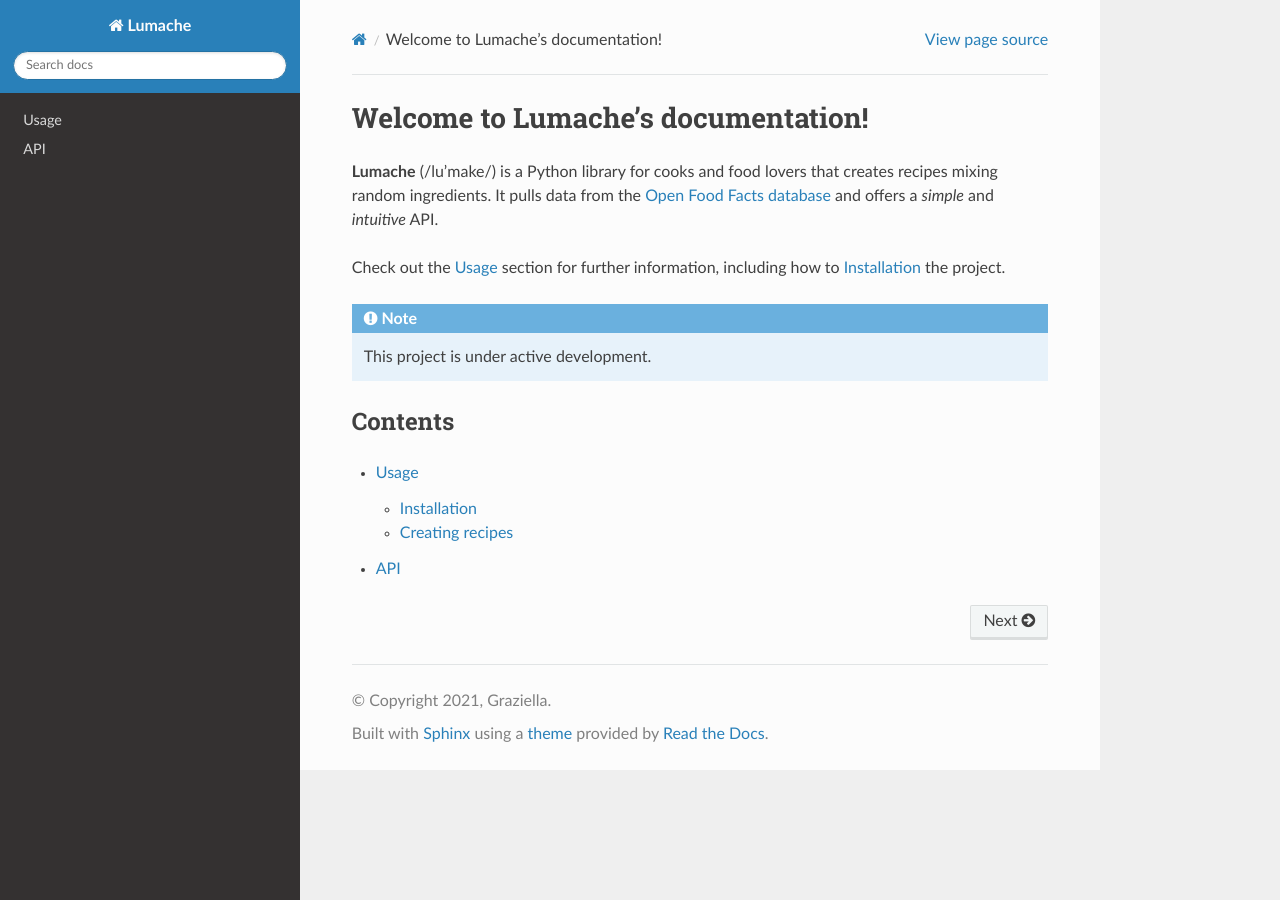
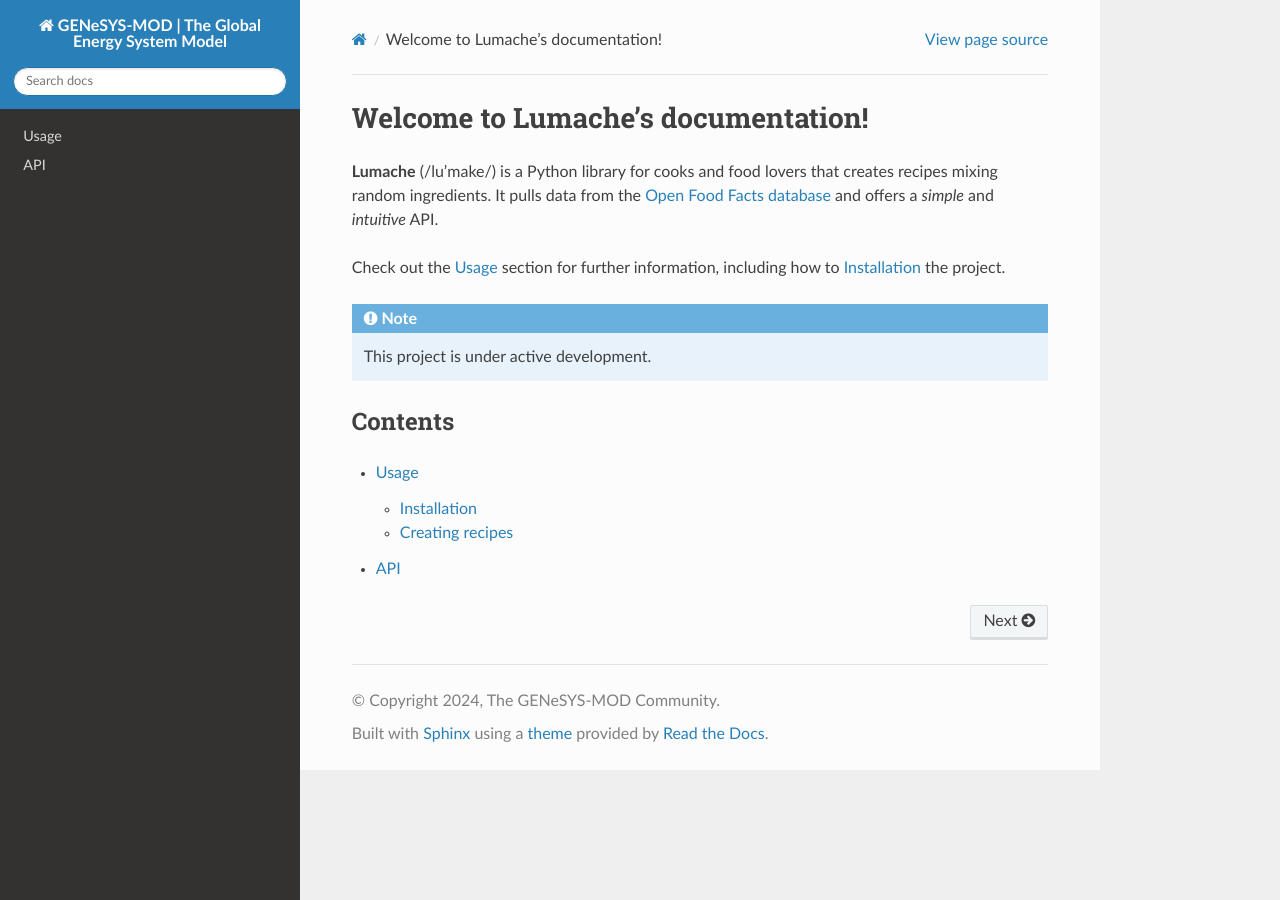
Before and after one commit to GENeSYS-MOD/GENeSYS_MOD.readthedocs, a Sphinx documentation site: the page built from docs/source/index.rst, in a window 1280 px wide. Built offline with Sphinx 7.4.7 and the Read the Docs theme 3.1.0, drawn with Linux system fonts in a browser that asks for light colours.

Commit message:
Update conf.py

```diff
--- a/docs/source/conf.py
+++ b/docs/source/conf.py
@@ -2,9 +2,9 @@
 
 # -- Project information
 
-project = 'Lumache'
-copyright = '2021, Graziella'
-author = 'Graziella'
+project = 'GENeSYS-MOD  | The Global Energy System Model'
+copyright = '2024, The GENeSYS-MOD Community'
+author = 'The GENeSYS-MOD Community'
 
 release = '0.1'
 version = '0.1.0'
```
